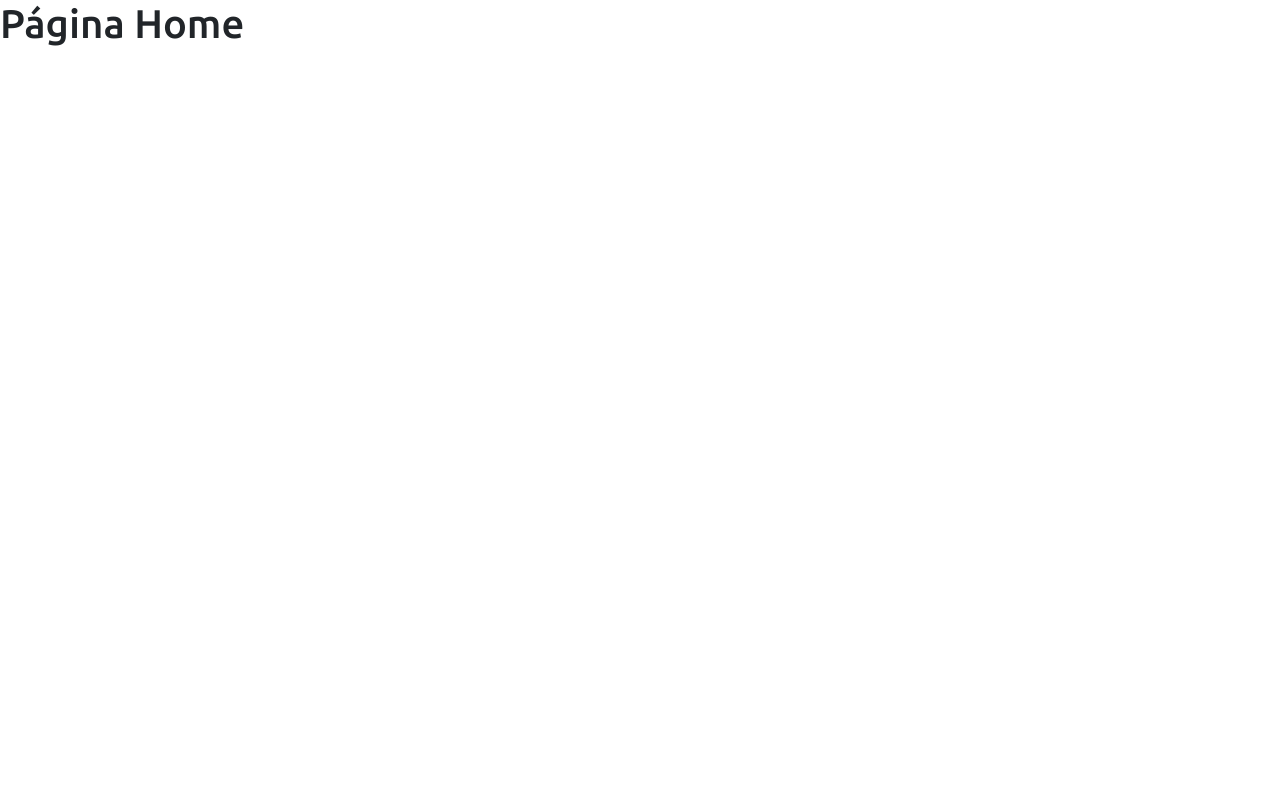
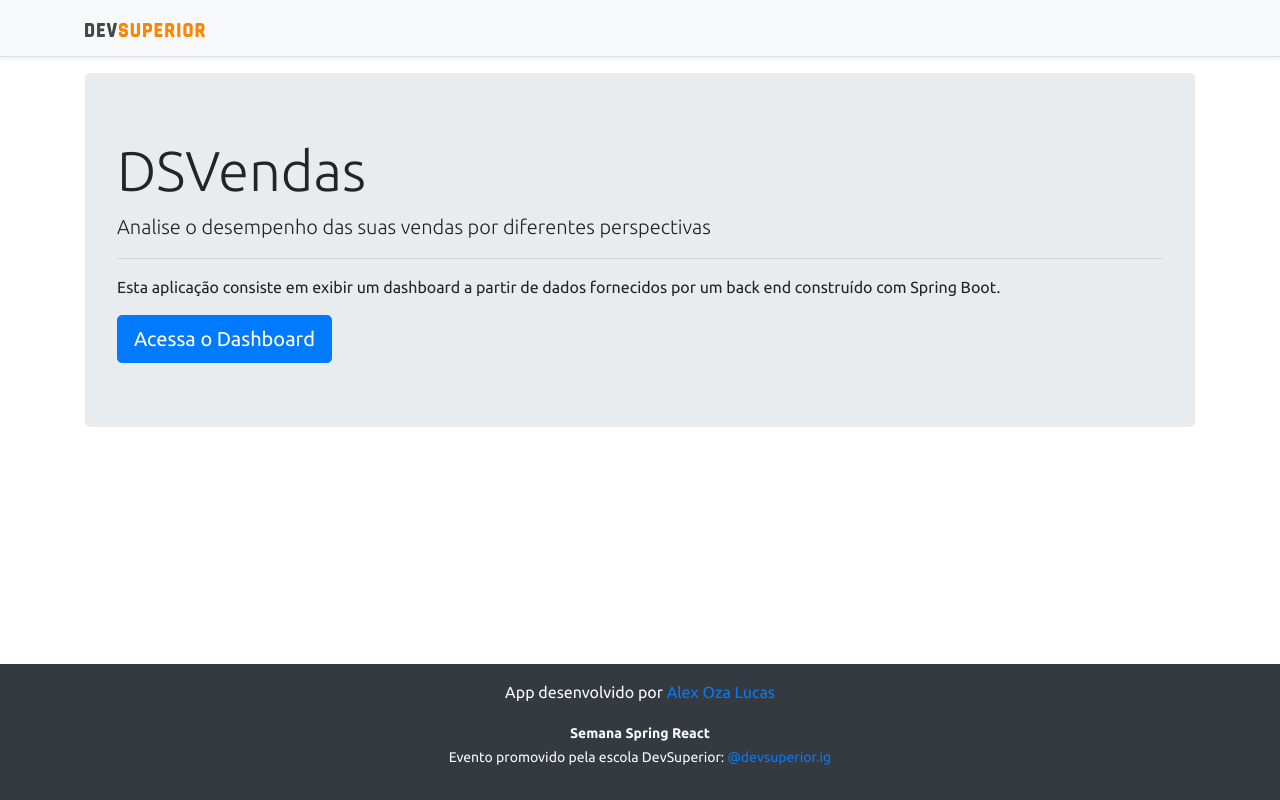
Before and after one commit to alexozalucas/projeto-sds3, a React (Create React App) app in the folder frontend/: page / in a window 1280 px wide. Built offline with nearby package versions, Linux system fonts and the light colour scheme.

Commit message:
Home, navigation

```diff
--- a/frontend/src/components/NavBar/index.tsx
+++ b/frontend/src/components/NavBar/index.tsx
@@ -1,4 +1,5 @@
 
+import { Link } from "react-router-dom";
 import ImgDsDark from "../../assets/img/ds-dark.svg"
 
 function NavBar() {
@@ -7,7 +8,9 @@
             <div className="d-flex flex-column flex-md-row align-items-center p-3 px-md-4 mb-3 bg-light border-bottom shadow-sm">
                 <div className="container">
                     <nav className="my-2 my-md-0 mr-md-3">
-                        <img src={ImgDsDark} alt="DevSuperior" width="120" />
+                        <Link to="/">
+                            <img src={ImgDsDark} alt="DevSuperior" width="120" />
+                        </Link>
                     </nav>
                 </div>
             </div>
--- a/frontend/src/pages/Home/index.tsx
+++ b/frontend/src/pages/Home/index.tsx
@@ -1,8 +1,24 @@
+import Footer from "components/Footer";
+import NavBar from "components/NavBar";
+import { Link } from "react-router-dom";
+
 const Home = () => {
     return (
-        <div>
-            <h1 >Página Home</h1>
+        <>
+        <NavBar />
+        <div className="container">
+            <div className="jumbotron">
+                <h1 className="display-4">DSVendas</h1>
+                <p className="lead">Analise o desempenho das suas vendas por diferentes perspectivas</p>
+                <hr />
+                <p>Esta aplicação consiste em exibir um dashboard a partir de dados fornecidos por um back end construído com Spring Boot.</p>
+                <Link className="btn btn-primary btn-lg" to="/dashboard">
+                    Acessa o Dashboard
+                </Link>
+            </div>
         </div>
+        <Footer />
+    </>
     )
 }
 
```
